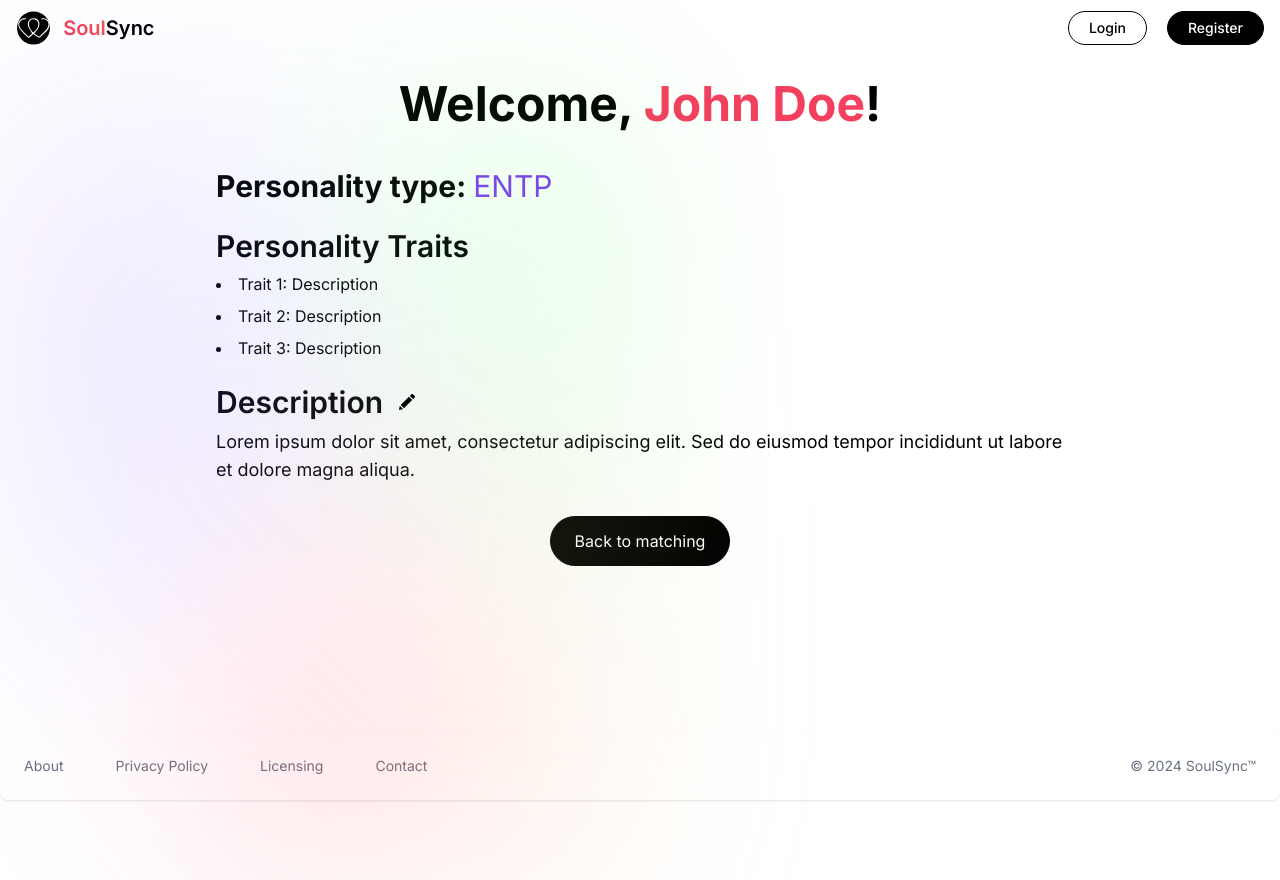
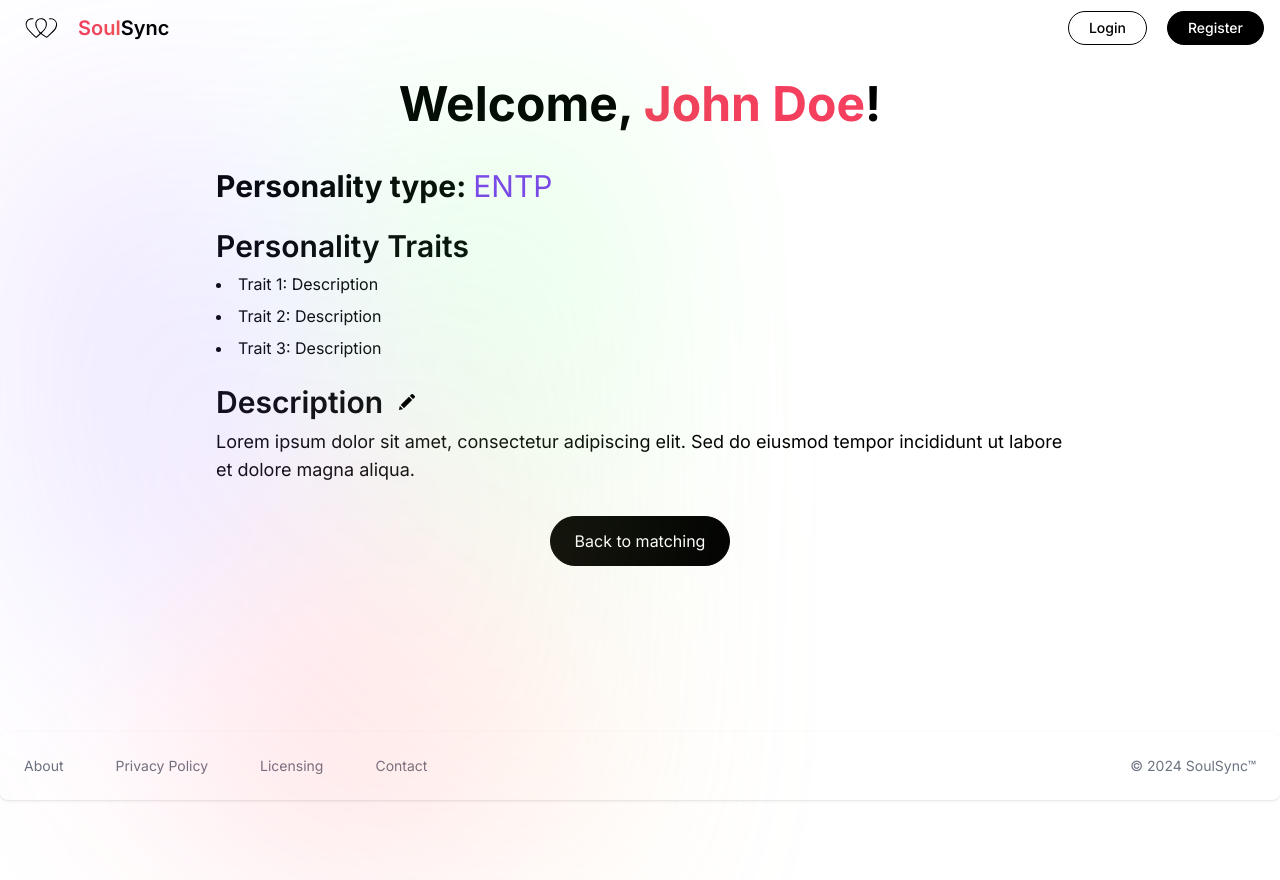
Before and after one commit to RaevschiCatalin/PC, a Next.js app in the folder soulsync/: page /profile in a window 1280 px wide. Built offline with nearby package versions, Linux system fonts and the light colour scheme; no server answers.

Commit message:
img to Image component change for faster server response

```diff
--- a/soulsync/components/Nav.tsx
+++ b/soulsync/components/Nav.tsx
@@ -6,6 +6,7 @@ import { signOut } from "firebase/auth";
 import { Navbar, Button } from "flowbite-react";
 import { auth } from '../database/firebase';
 import { onAuthStateChanged } from "firebase/auth";
+import logo from 'public/assets/icons/logo1.svg'
 
 export default function Nav() {
     const [isUserLoggedIn, setIsLogged] = useState(false);
@@ -24,7 +25,7 @@ export default function Nav() {
     return (
         <Navbar fluid rounded>
             <Navbar.Brand as={Link} href="/" >
-                <img src="/assets/icons/logo.svg" className="mr-3 h-8 sm:h-9" alt="Logo" />
+                <Image src={logo} className="mr-3 h-8 sm:h-9" alt="Logo" width={50} height={50} />
                 <span className="self-center whitespace-nowrap text-xl font-semibold dark:text-white gap-1"><span className="logo_gradinet">Soul</span>Sync</span>
             </Navbar.Brand>
             <Navbar.Toggle />
```
